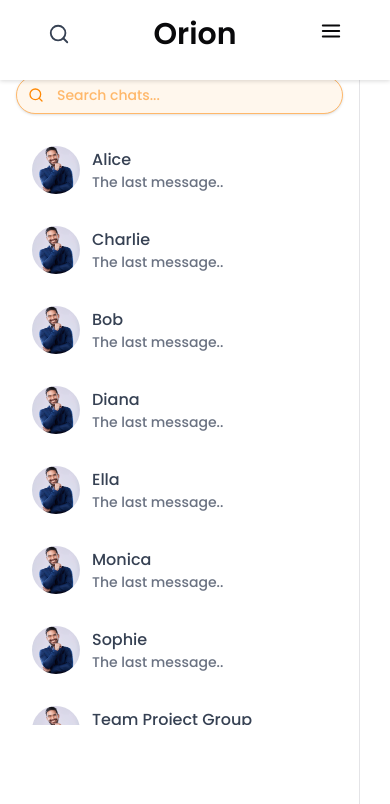
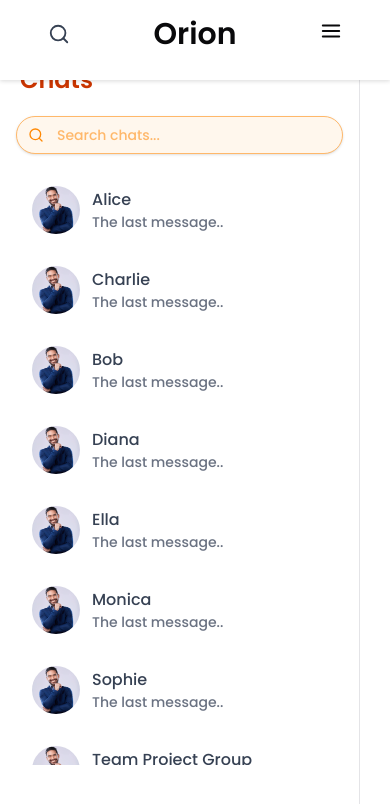
Before and after one commit to senior-pj-team/peer-tutoring, a Next.js app: page /chat in a window 390 px wide. Shown: the top 804 px of the page. Built offline with nearby package versions, Linux system fonts and the light colour scheme.

Commit message:
Update with branch

```diff
--- a/src/components/custom/chat/chat-layout.tsx
+++ b/src/components/custom/chat/chat-layout.tsx
@@ -338,7 +338,7 @@ export default function ChatLayout({ userId }: { userId: string | null }) {
     return (
         <>
             {/* Mobile */}
-            <div className="md:hidden h-screen">
+            <div className="md:hidden h-screen mt-10">
                 {userId ? (
                     <Conversation chatName={selectedChat?.chatName || "example"} messages={messages} />
                 ) : (
```
